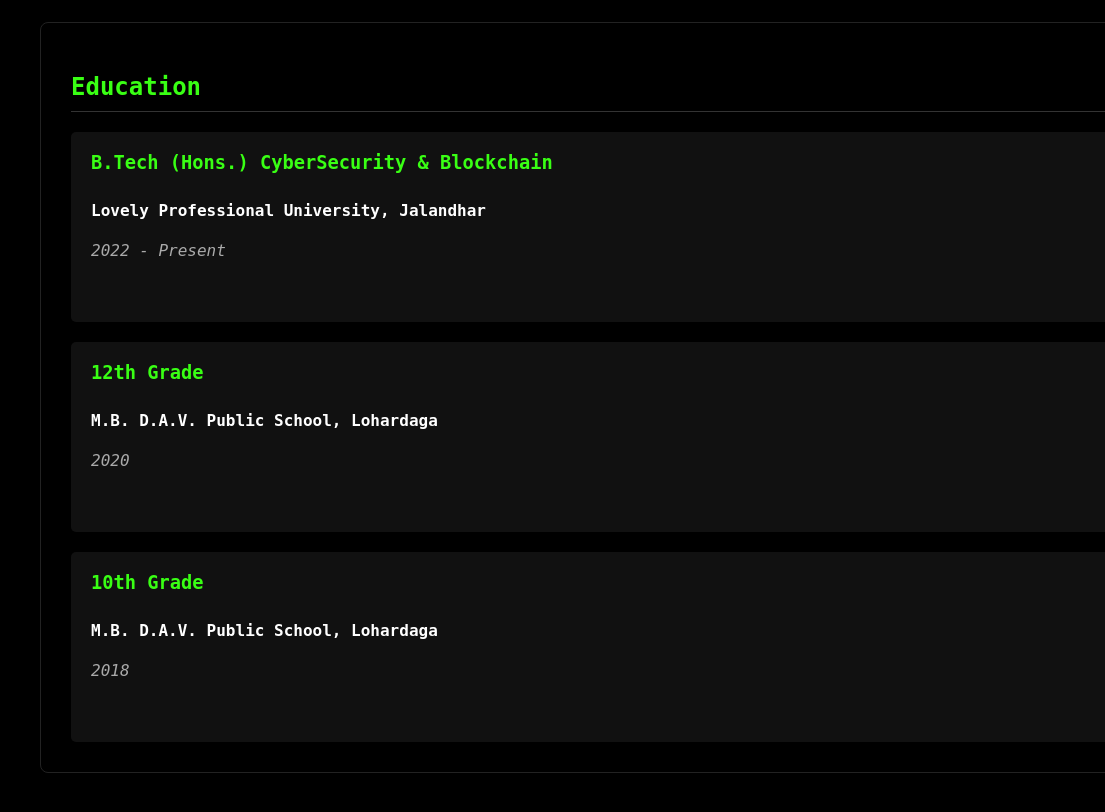
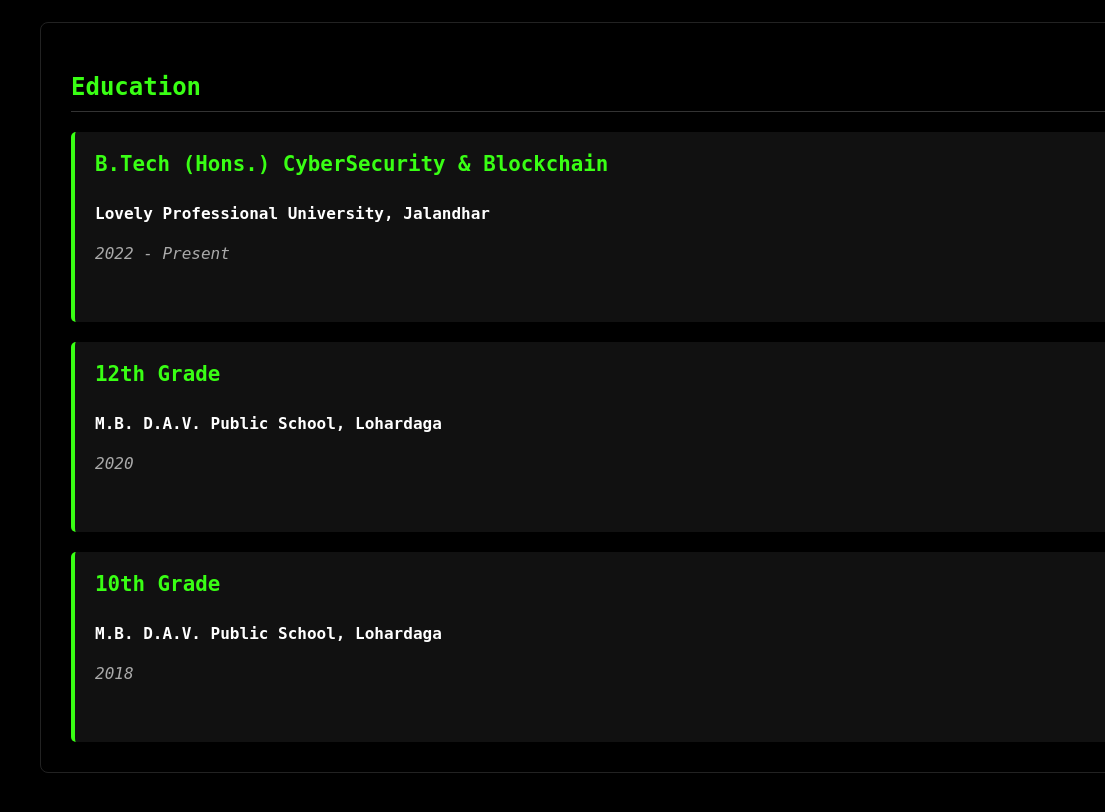
Before and after one commit to Satyansh-Raj/Portfolio, a website: page new.html in a window 1280 px wide. Shown: the part 1800-2612 px from the top of the page, 0-1105 px from the left. Drawn offline with Linux system fonts and the light colour scheme; a web font is replaced by a local one.

Commit message:
Updated education section with CTF-style cards featuring green left border and hover effects

```diff
--- a/css/new-portfolio.css
+++ b/css/new-portfolio.css
@@ -755,17 +755,26 @@
     display: flex;
     flex-direction: column;
     min-height: 150px;
+    border-left: 4px solid #39FF14;
+    transition: transform 0.3s;
+}
+
+.education-item:hover {
+    transform: translateY(-5px);
+    box-shadow: 0 5px 15px rgba(57, 255, 20, 0.2);
 }
 
 .education-item h3 {
     color: #39FF14;
     margin-top: 0;
     margin-bottom: 12px;
+    font-size: 1.3rem;
 }
 
 .edu-institution {
     font-weight: bold;
     margin-bottom: 5px;
+    color: #fff;
 }
 
 .edu-date {
```
